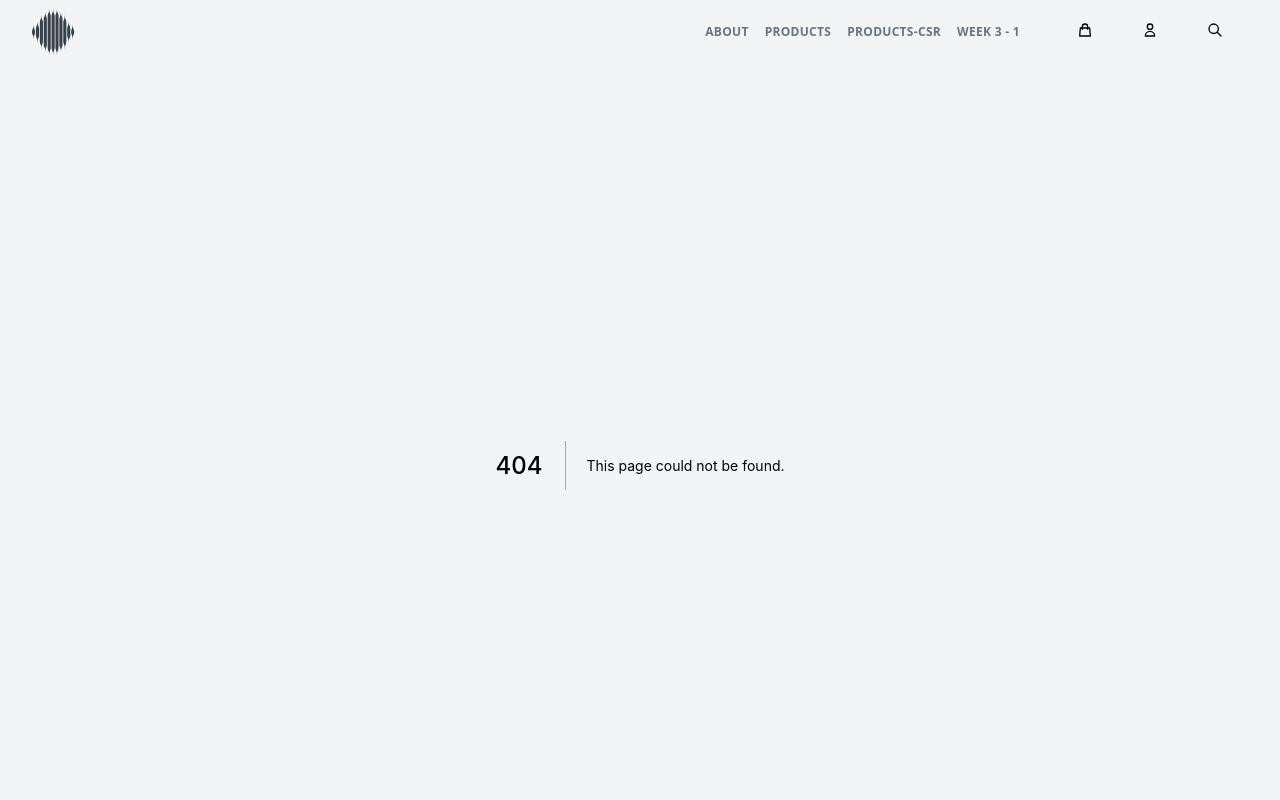
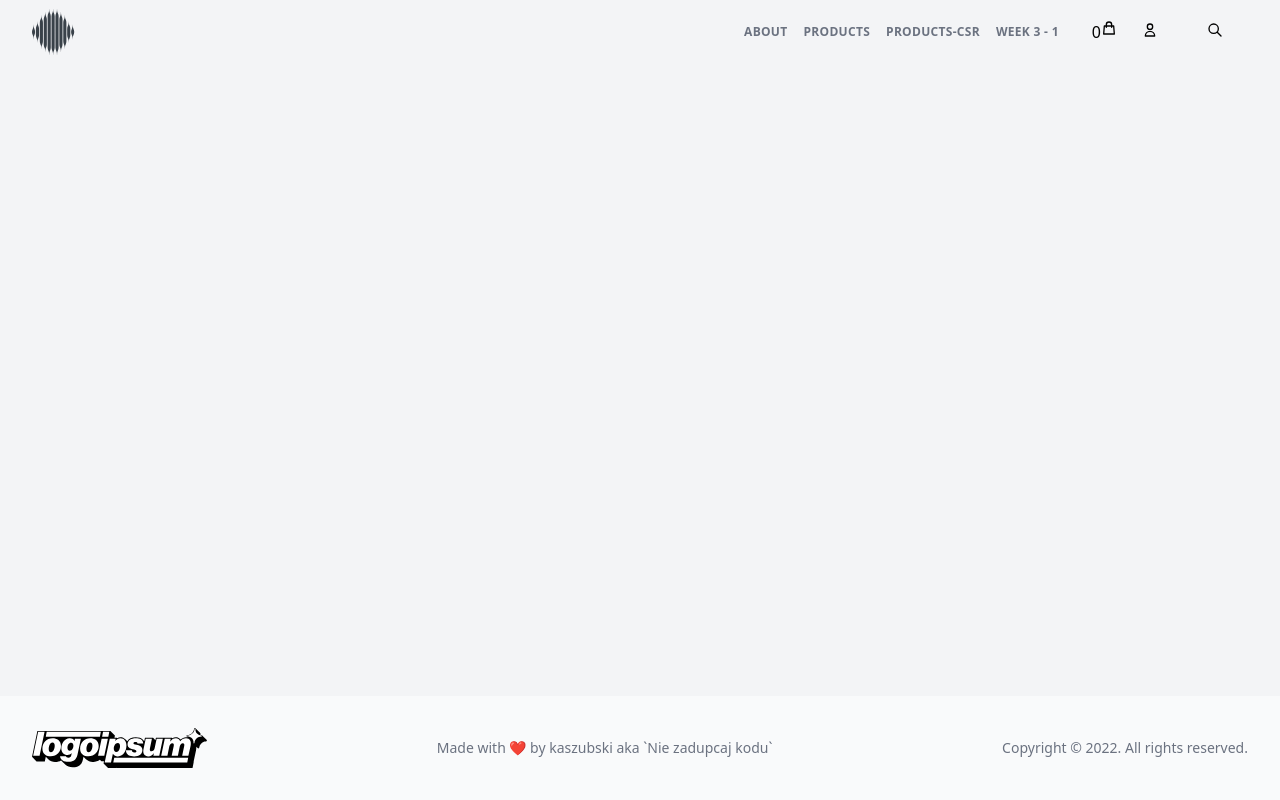
Before and after one commit to kaszubski/next-shop, a Next.js app: page /cart in a window 1280 px wide. Before the commit this address had no page. Shown: the top 800 px of the page. Built offline with nearby package versions, Linux system fonts and the light colour scheme.

Commit message:
week 6 in a middle :+1:

```diff
--- /dev/null
+++ b/components/Cart/CartBar.tsx
@@ -0,0 +1,33 @@
+/* eslint-disable jsx-a11y/anchor-is-valid */
+import Link from 'next/link';
+import { useCartState } from './CartContext';
+
+export function CartBar() {
+  const cartState = useCartState();
+
+  return (
+    <Link
+      href="/cart"
+      className="block border-b-4 border-transparent p-6 hover:border-red-700"
+    >
+      <a className="inline-flex">
+        {cartState.items.length}
+        <svg
+          className="h-4 w-4"
+          fill="none"
+          viewBox="0 0 24 24"
+          stroke="currentColor"
+          xmlns="http://www.w3.org/2000/svg"
+        >
+          <path
+            strokeLinecap="round"
+            strokeLinejoin="round"
+            strokeWidth="2"
+            d="M16 11V7a4 4 0 00-8 0v4M5 9h14l1 12H4L5 9z"
+          />
+        </svg>
+        <span className="sr-only">Cart</span>
+      </a>
+    </Link>
+  );
+}
--- /dev/null
+++ b/components/Cart/CartContext.tsx
@@ -0,0 +1,49 @@
+import {
+  createContext,
+  ReactNode,
+  useContext,
+  useState,
+} from 'react';
+
+interface ICartItem {
+  price: number;
+  title: string;
+}
+
+interface ICartState {
+  items: ICartItem[];
+  addItemToCart: (item: ICartItem) => void;
+}
+
+export const CartStateContext = createContext<ICartState | null>(null);
+
+export function CartStateContextProvider({
+  children,
+}: {
+  children: ReactNode;
+}) {
+  const [cartItems, setCartItems] = useState<ICartItem[]>([]);
+
+  return (
+    <CartStateContext.Provider
+      // eslint-disable-next-line react/jsx-no-constructed-context-values
+      value={{
+        items: cartItems,
+        addItemToCart: (item) => {
+          setCartItems((prevState) => [...prevState, item]);
+        },
+      }}
+    >
+      {children}
+    </CartStateContext.Provider>
+  );
+}
+
+export function useCartState() {
+  const cartState = useContext(CartStateContext);
+  if (!cartState) {
+    throw new Error('You forgot CartStateContextProvider!');
+  }
+
+  return cartState;
+}
--- a/components/Header.tsx
+++ b/components/Header.tsx
@@ -1,5 +1,6 @@
 /* eslint-disable jsx-a11y/anchor-is-valid */
 import Link from 'next/link';
+import { CartBar } from './Cart/CartBar';
 
 export function Header() {
   return (
@@ -69,29 +70,7 @@ export function Header() {
           </nav>
           <div className="ml-8 flex items-center">
             <div className="flex items-center divide-x divide-gray-100 border-x border-gray-100">
-              <span>
-                <a
-                  href="/cart"
-                  className="block border-b-4 border-transparent p-6 hover:border-red-700"
-                >
-                  <svg
-                    className="h-4 w-4"
-                    fill="none"
-                    viewBox="0 0 24 24"
-                    stroke="currentColor"
-                    xmlns="http://www.w3.org/2000/svg"
-                  >
-                    <path
-                      strokeLinecap="round"
-                      strokeLinejoin="round"
-                      strokeWidth="2"
-                      d="M16 11V7a4 4 0 00-8 0v4M5 9h14l1 12H4L5 9z"
-                    />
-                  </svg>
-
-                  <span className="sr-only">Cart</span>
-                </a>
-              </span>
+              <CartBar />
               <span>
                 <a
                   href="/account"
--- a/components/Product.tsx
+++ b/components/Product.tsx
@@ -5,6 +5,7 @@ import { NextSeo } from 'next-seo';
 import { MDXRemote } from 'next-mdx-remote';
 import { Raiting } from './Raiting';
 import { MarkdownResult } from '../utils';
+import { useCartState } from './Cart/CartContext';
 
 interface IProductDetails {
   id: number;
@@ -53,6 +54,7 @@ interface IProductListItemProps {
 }
 
 export function ProductListItem({ data }: IProductListItemProps) {
+  const cartState = useCartState();
   return (
     <>
       <div className="bg-white p-4">
@@ -65,12 +67,24 @@ export function ProductListItem({ data }: IProductListItemProps) {
           objectFit="contain"
         />
       </div>
+      <div className="p-4">
         <Link href={`/products/${data.id}`}>
           <a>
             <h2 className="p-4 text-3xl font-bold">{data.title}</h2>
             <p className="p-4">{data.description}</p>
           </a>
         </Link>
+        <button
+          type="button"
+          onClick={() => cartState.addItemToCart({
+            price: 21.37,
+            title: data.title,
+          })}
+          className="inline-block rounded border border-indigo-600 bg-indigo-600 px-12 py-3 text-sm font-medium text-white hover:bg-transparent hover:text-indigo-600 focus:outline-none focus:ring active:text-indigo-500"
+        >
+          Add to Cart
+        </button>
+      </div>
     </>
   );
 }
--- a/pages/_app.tsx
+++ b/pages/_app.tsx
@@ -4,17 +4,20 @@ import { QueryClient, QueryClientProvider } from '@tanstack/react-query';
 import { DefaultSeo } from 'next-seo';
 import SEO from '../next-seo.config';
 import Layout from '../components/Layout';
+import { CartStateContextProvider } from '../components/Cart/CartContext';
 
 const queryClient = new QueryClient();
 
 function MyApp({ Component, pageProps }: AppProps) {
   return (
+    <CartStateContextProvider>
       <Layout>
         <DefaultSeo {...SEO} />
         <QueryClientProvider client={queryClient}>
           <Component {...pageProps} />
         </QueryClientProvider>
       </Layout>
+    </CartStateContextProvider>
   );
 }
 
--- /dev/null
+++ b/pages/cart.tsx
@@ -0,0 +1,17 @@
+import { useCartState } from '../components/Cart/CartContext';
+
+function CartPage() {
+  const cartState = useCartState();
+  return (
+    <div>
+      <ul>
+        {cartState.items.map((item, index) => (
+          // eslint-disable-next-line react/no-array-index-key
+          <li key={`${item.title}_${index}`}>{`${item.title} - ${item.price}`}</li>
+        ))}
+      </ul>
+    </div>
+  );
+}
+
+export default CartPage;
--- a/pages/products/[productId].tsx
+++ b/pages/products/[productId].tsx
@@ -3,22 +3,7 @@ import { GetStaticPropsContext, InferGetStaticPropsType } from 'next';
 import { serialize } from 'next-mdx-remote/serialize';
 import Link from 'next/link';
 import { ProductDetails } from '../../components/Product';
-import { TInferGetStaticPathsType } from '../../types';
-import { MarkdownResult } from '../../utils';
-
-export interface IStoreApiResponse {
-  id: number;
-  title: string;
-  price: number;
-  description: string;
-  category: string;
-  image: string;
-  longDescription: MarkdownResult;
-  rating: {
-    rate: number;
-    count: number;
-  };
-}
+import { IStoreApiResponse, TInferGetStaticPathsType } from '../../types';
 
 export async function getStaticPaths() {
   const res = await fetch('https://naszsklep-api.vercel.app/api/products');
```
Lines whose indentation alone changed are shown as unchanged.
